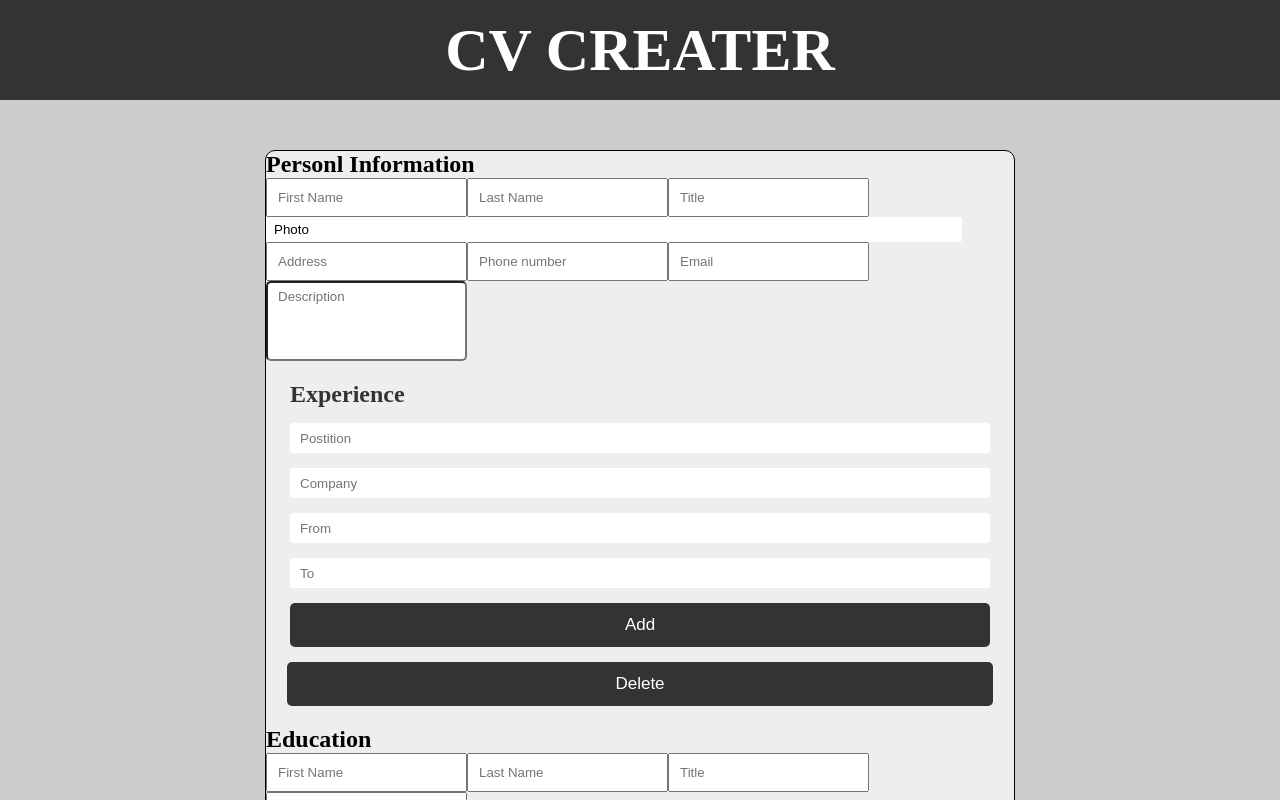
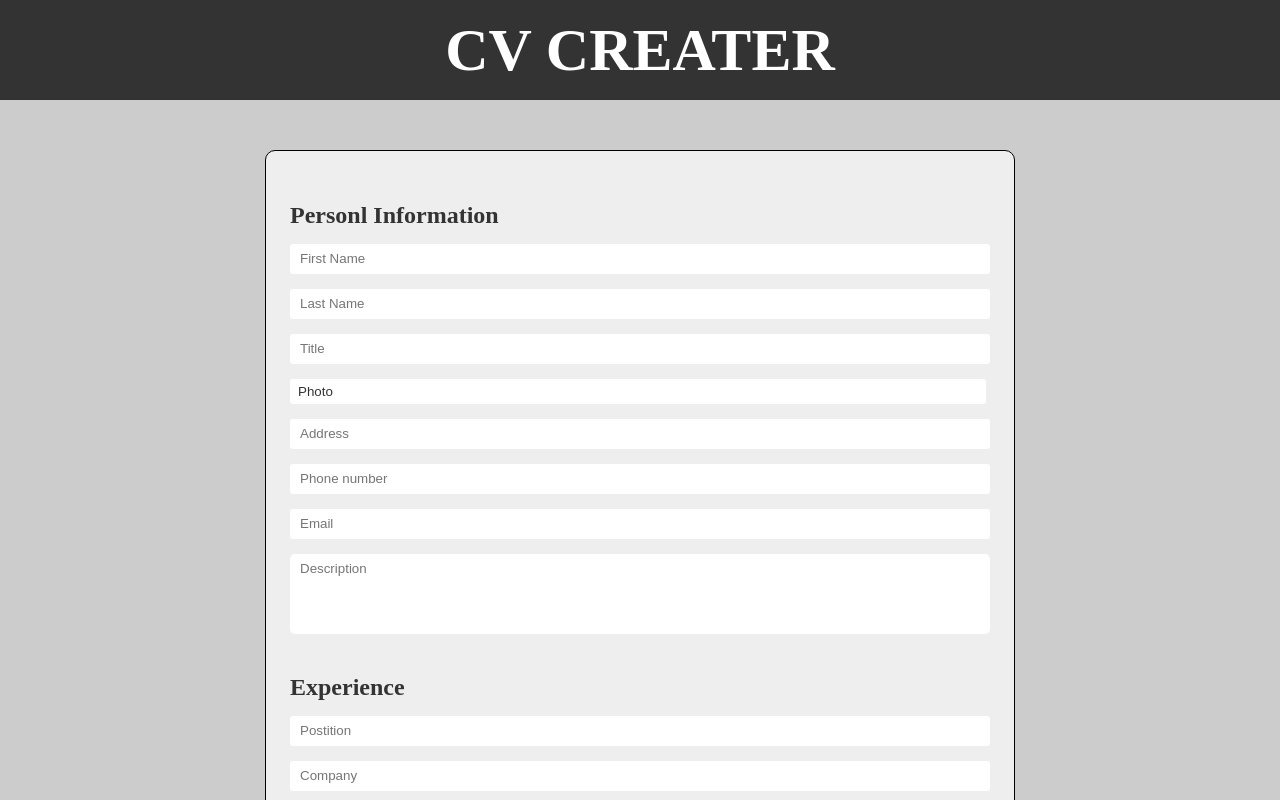
Before and after one commit to sumitshinde-84/cv-project, a React (Create React App) app: page / in a window 1280 px wide. Shown: the top 800 px of the page. Built offline with nearby package versions, Linux system fonts and the light colour scheme.

Commit message:
resolve conflict

```diff
--- a/src/components/Form_Component/education.js
+++ b/src/components/Form_Component/education.js
@@ -2,9 +2,6 @@ import React from "react";
 import "./style/education.css"
 
 class Education extends React.Component{
-
-
-
 
 
 render(){
@@ -13,10 +10,6 @@ render(){
     return(
         <div className="education">
             <h2>Education</h2>
-            <input type="text" className="input" id="FirstName" placeholder="First Name"/>
-            <input type="text" className="input" id="LastName" placeholder="Last Name"/>
-            <input type="text" className="input" id="Title" placeholder="Title"/>
-            <input type="text" className="input" id="Address" placeholder="Address"/>
 
 
         </div>
--- a/src/components/Form_Component/style/education.css
+++ b/src/components/Form_Component/style/education.css
@@ -1,4 +1,4 @@
-.experience{
+.education{
   display: flex;
   flex-direction: column;
   width: 40vw;
@@ -8,76 +8,3 @@
   color:  rgb(51, 51, 51);
   text-align: left;
 }
-
-
-.experience .input{
-  width: 700px;
-  height: 30px;
-  background-color: white;
-  border: none;
-  border-radius: 3px;
-
-}
-
-#Description{
-
-height: 80px;
-border-radius: 5px;
-
-}
-
-#Description{
-
-
-padding-bottom: 50px;
-
-}
-
-#Description:placeholder-shown{
-
-height: 80px;
-border-radius: 5px;
-text-align: left;
-padding-bottom: 60px;
-
-}
-
-.input:placeholder-shown{
-  padding: 10px;
-}
-
-.custom-file-input::-webkit-file-upload-button {
-  visibility: hidden;
-}
-.custom-file-input{
-  width: 700px;
-}
-
-.custom-file-input::before {
-  content: 'Photo';
-  width: 680px;
-  display: inline-block;
-  background: white;
-  border: none;
-  border-radius: 3px;
-  padding: 5px 8px;
-  outline: none;
-  white-space: nowrap;
-  -webkit-user-select: none;
-  cursor: pointer;
-
-
-  font-size: 10pt;
-}
-.custom-file-input:hover::before {
-  border-color: black;
-}
-.custom-file-input:active::before {
-  background: -webkit-linear-gradient(top, #e3e3e3, #f9f9f9);
-}
-
-
-.education h2{
-  width: 700px;
-  text-align: left;
-}
--- a/src/components/Form_Component/style/experience.css
+++ b/src/components/Form_Component/style/experience.css
@@ -19,65 +19,44 @@
 
 }
 
-#Description{
-
-  height: 80px;
-  border-radius: 5px;
-
-}
-
-#Description{
-
-
-  padding-bottom: 50px;
-
-}
-
-#Description:placeholder-shown{
-
-  height: 80px;
-  border-radius: 5px;
-  text-align: left;
-  padding-bottom: 60px;
-
-}
-
-.input:placeholder-shown{
-    padding: 10px;
-}
-
-.custom-file-input::-webkit-file-upload-button {
-    visibility: hidden;
-  }
-  .custom-file-input{
-    width: 700px;
-  }
-
-  .custom-file-input::before {
-    content: 'Photo';
-    width: 680px;
-    display: inline-block;
-    background: white;
-    border: none;
-    border-radius: 3px;
-    padding: 5px 8px;
-    outline: none;
-    white-space: nowrap;
-    -webkit-user-select: none;
-    cursor: pointer;
-
-
-    font-size: 10pt;
-  }
-  .custom-file-input:hover::before {
-    border-color: black;
-  }
-  .custom-file-input:active::before {
-    background: -webkit-linear-gradient(top, #e3e3e3, #f9f9f9);
-  }
-
 
 .experience h2{
     width: 700px;
     text-align: left;
 }
+
+.add{
+    padding: 12px 335px;
+    background-color: rgb(51, 51, 51);
+    color: white;
+    border: none;
+    border-radius: 5px;
+    font-size: 17px;
+  }
+
+  .add:hover{
+    padding: 12px 335px;
+    background-color: rgb(41, 41, 41);
+    color: white;
+    border: none;
+    border-radius: 5px;
+    font-size: 17px;
+  }
+
+  .delete{
+    padding: 12px 328px;
+    background-color: rgb(51, 51, 51);
+    color: white;
+    border: none;
+    border-radius: 5px;
+    font-size: 17px;
+  }
+
+  .delete:hover{
+    padding: 12px 328px;
+    background-color: rgb(41, 41, 41);
+    color: white;
+    border: none;
+    border-radius: 5px;
+    font-size: 17px;
+  }
--- a/src/components/Form_Component/style/personal_info.css
+++ b/src/components/Form_Component/style/personal_info.css
@@ -1,4 +1,4 @@
-.person_info{
+.personal_info{
     display: flex;
     flex-direction: column;
     width: 40vw;
@@ -10,7 +10,14 @@
 }
 
 
-.person_info .input{
+
+#Description{
+  padding-bottom: 60px;
+  text-align: left;
+}
+
+
+.personal_info .input{
     width: 700px;
     height: 30px;
     background-color: white;
@@ -23,43 +30,65 @@
     padding: 10px;
 }
 
-.experience h2{
+.personal_info h2{
     width: 700px;
     text-align: left;
 }
 
-.add{
-    padding: 12px 335px;
-    background-color: rgb(51, 51, 51);
-    color: white;
-    border: none;
-    border-radius: 5px;
-    font-size: 17px;
+
+#Description{
+
+  height: 80px;
+  border-radius: 5px;
+
+}
+
+#Description{
+
+
+  padding-bottom: 50px;
+
+}
+
+#Description:placeholder-shown{
+
+  height: 80px;
+  border-radius: 5px;
+  text-align: left;
+  padding-bottom: 60px;
+
+}
+
+.input:placeholder-shown{
+    padding: 10px;
+}
+
+.custom-file-input::-webkit-file-upload-button {
+    visibility: hidden;
+  }
+  .custom-file-input{
+    width: 700px;
   }
 
-  .add:hover{
-    padding: 12px 335px;
-    background-color: rgb(41, 41, 41);
-    color: white;
+  .custom-file-input::before {
+    content: 'Photo';
+    width: 680px;
+    display: inline-block;
+    background: white;
     border: none;
-    border-radius: 5px;
-    font-size: 17px;
+    border-radius: 3px;
+    padding: 5px 8px;
+    outline: none;
+    white-space: nowrap;
+    -webkit-user-select: none;
+    cursor: pointer;
+
+
+    font-size: 10pt;
   }
-
-  .delete{
-    padding: 12px 328px;
-    background-color: rgb(51, 51, 51);
-    color: white;
-    border: none;
-    border-radius: 5px;
-    font-size: 17px;
+  .custom-file-input:hover::before {
+    border-color: black;
   }
-
-  .delete:hover{
-    padding: 12px 328px;
-    background-color: rgb(41, 41, 41);
-    color: white;
-    border: none;
-    border-radius: 5px;
-    font-size: 17px;
+  .custom-file-input:active::before {
+    background: -webkit-linear-gradient(top, #e3e3e3, #f9f9f9);
   }
--- a/src/components/form.js
+++ b/src/components/form.js
@@ -4,6 +4,9 @@ import "./styles/Form.css"
 import "./Form_Component/experience"
 import Experience from "./Form_Component/experience";
 import PersonlInfo from "./Form_Component/personalInfo";
+
+
+
 class Form extends React.Component{
 
 
@@ -12,9 +15,10 @@ render(){
 
     return(
         <div className="Form">
+
             <PersonlInfo/>
             <Experience/>
-            <Education/>
+
         </div>
 
     )
--- a/src/components/styles/Form.css
+++ b/src/components/styles/Form.css
@@ -6,6 +6,7 @@
     display: flex;
     flex-direction: column;
     align-items: center;
+    justify-content: center;
     height: 900px;
     border-radius: 10px;
 
```
